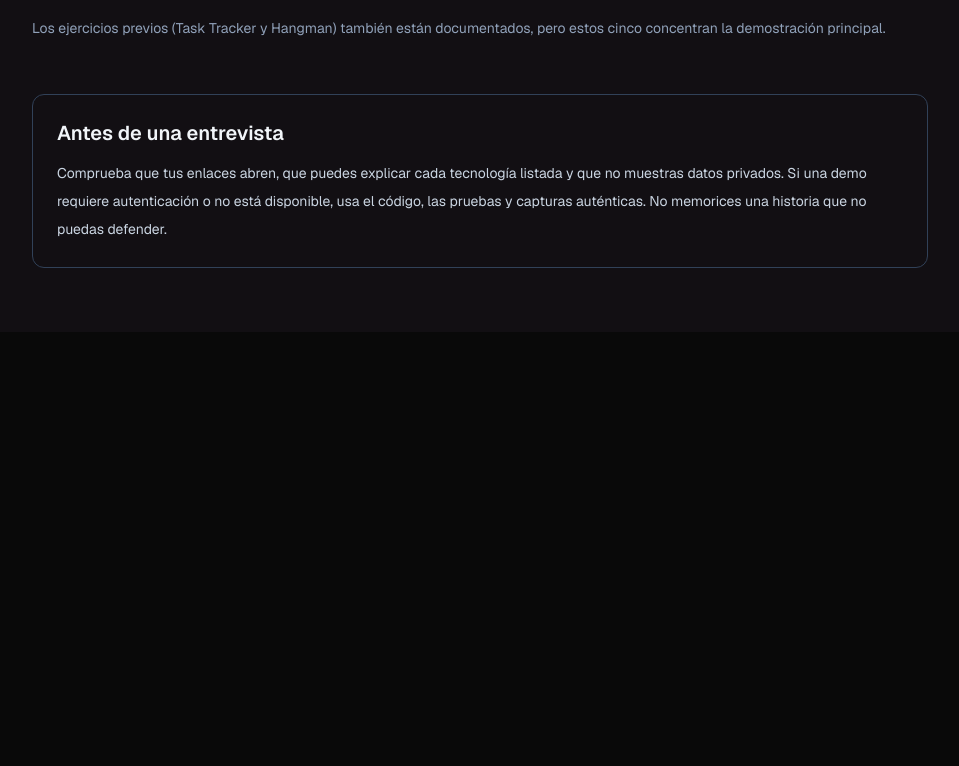
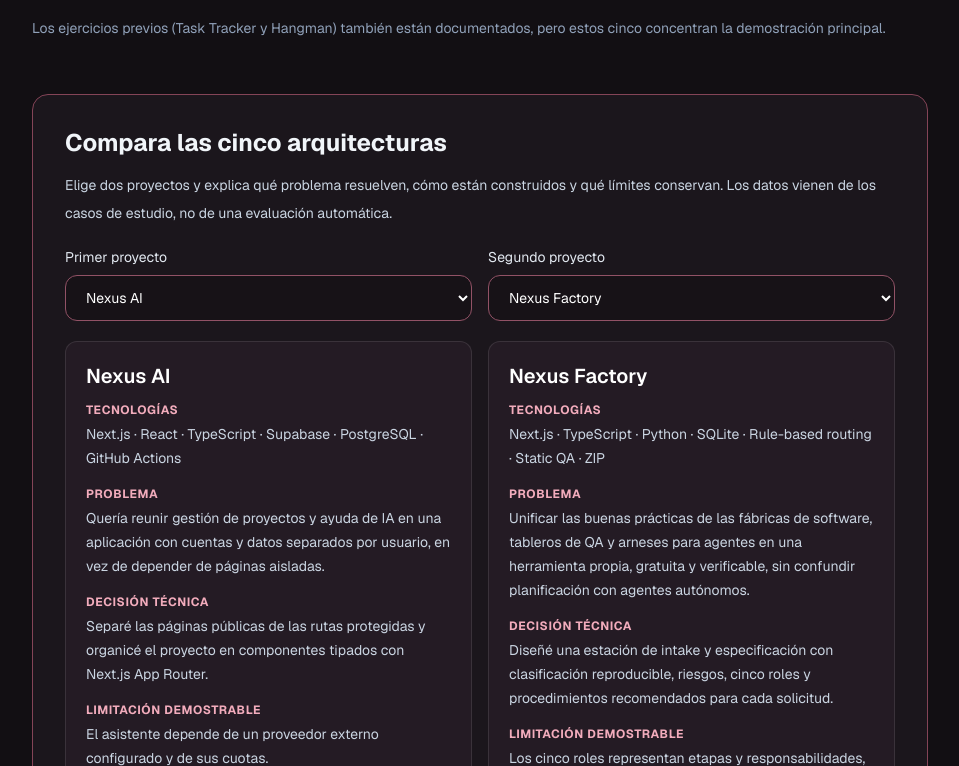
Before and after one commit to Dleteo/Nexus-AI, a Next.js app: page /interview in a window 1280 px wide. Shown: the part 2834-3600 px from the top of the page, without its empty margins (160-1119 px from the left). Before the commit the page ends 3166 px from the top, so only its background shows below. Built offline with nearby package versions, Linux system fonts and the light colour scheme.

Commit message:
fix(factory): keep five-project architecture comparison working with new canonical slug

```diff
--- a/components/career/ProjectArchitectureCompare.tsx
+++ b/components/career/ProjectArchitectureCompare.tsx
@@ -7,10 +7,10 @@ import type {CaseStudy} from "../../data/case-studies";
 /** Local comparison of the five documented architectures, no generated claims. */
 export default function ProjectArchitectureCompare({studies}:{studies:CaseStudy[]}){
   const [left,setLeft]=useState("nexus-ai");
-  const [right,setRight]=useState("nexus-software-factory");
+  const [right,setRight]=useState("nexus-factory");
   const first=studies.find(x=>x.slug===left);
   const second=studies.find(x=>x.slug===right);
-  const options=studies.filter(x=>["nexus-ai","nexus-commerce","nexus-studio","nexus-monitor","nexus-software-factory"].includes(x.slug));
+  const options=studies.filter(x=>["nexus-ai","nexus-commerce","nexus-studio","nexus-monitor","nexus-factory"].includes(x.slug));
   if(!first||!second)return null;
   return <section aria-labelledby="compare-project-title" className="mt-14 rounded-2xl border border-[#844457] bg-[#1b161c] p-5 sm:p-8">
     <h2 id="compare-project-title" className="text-2xl font-bold">Compara las cinco arquitecturas</h2>
```
